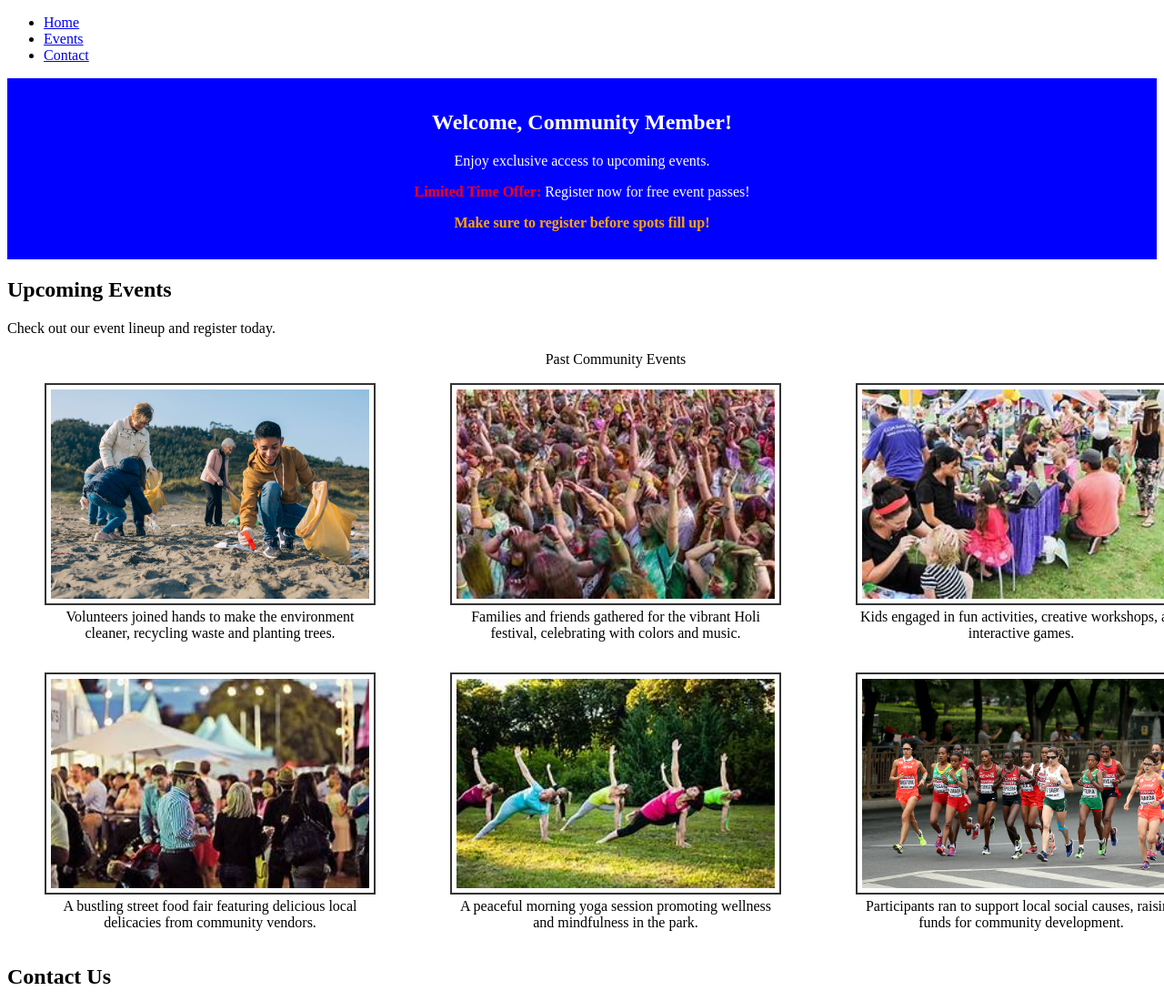
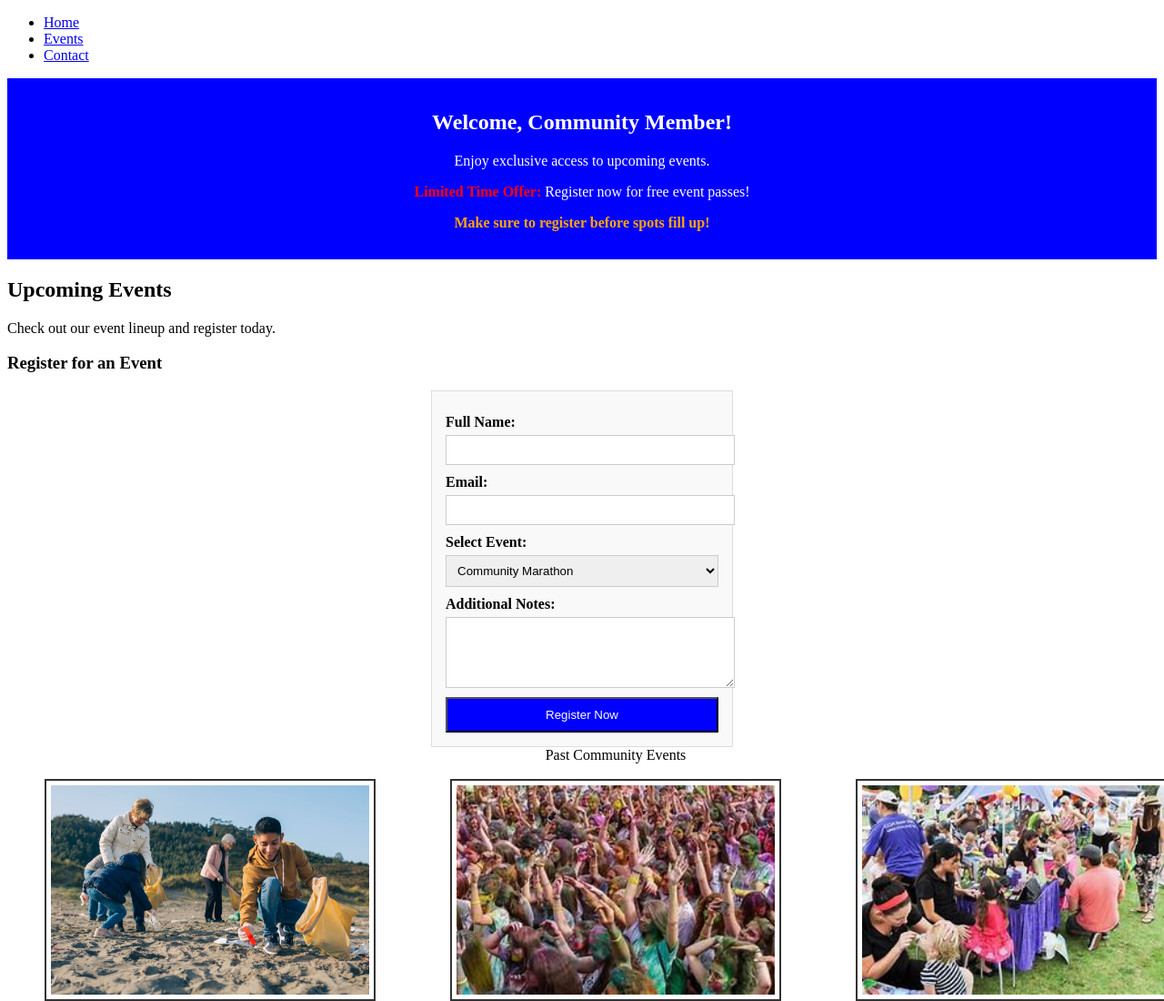
Before and after one commit to PeddiMeenakshi/6429515-_Peddi-Meenakshi, a plain HTML site: page index.html in a window 1280 px wide. Shown: the top 1100 px of the page at 91% size. Drawn offline with Linux system fonts and the light colour scheme.

Commit message:
Event Registration Form module-1 task-5

```diff
--- a/index.html
+++ b/index.html
@@ -27,7 +27,35 @@
     object-fit: cover;
     padding: 5px;
     }
+    form {
+    display: flex;
+    flex-direction: column;
+    width: 300px;
+    margin: auto;
+    padding: 15px;
+    border: 1px solid #ddd;
+    background-color: #f9f9f9;
+    }
 
+    label {
+    font-weight: bold;
+    margin-top: 10px;
+    }
+
+    input, select, textarea {
+    padding: 8px;
+    margin-top: 5px;
+    border: 1px solid #ccc;
+    width: 100%;
+    }
+
+    button {
+    background-color: blue;
+    color: white;
+    padding: 10px;
+    margin-top: 10px;
+    cursor: pointer;
+    }
     </style>
 </head>
 <body>
@@ -55,6 +83,32 @@
     <section id="events">
         <h2>Upcoming Events</h2>
         <p>Check out our event lineup and register today.</p>
+        <!-- Registration Form -->
+        <section id="register">
+        <h3>Register for an Event</h3>
+        <form onsubmit="alert('Registration submitted successfully!'); return false;">
+            <label for="name">Full Name:</label>
+            <input type="text" id="name" name="name" required>
+
+            <label for="email">Email:</label>
+            <input type="email" id="email" name="email" required>
+
+            <label for="event">Select Event:</label>
+            <select id="event" name="event" required>
+                <option value="marathon">Community Marathon</option>
+                <option value="yoga">Outdoor Yoga Session</option>
+                <option value="playdate">Children's Playdate</option>
+                <option value="holi">Holi Festival</option>
+                <option value="cleanup">Neighborhood Cleanup</option>
+                <option value="foodstalls">Street Food Festival</option>
+            </select>
+
+            <label for="message">Additional Notes:</label>
+            <textarea id="message" name="message" rows="4"></textarea>
+            <button type="submit">Register Now</button>
+        </form>
+        </section>
+</section>
         <table>
             <caption>Past Community Events</caption>
              <tr>
```
